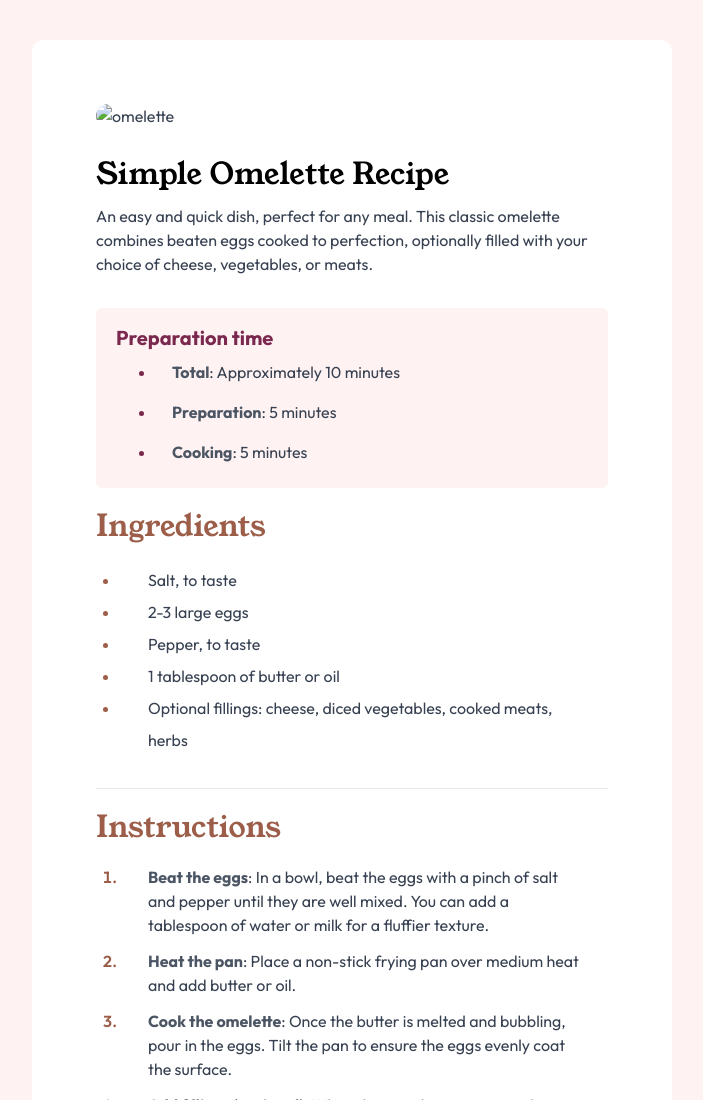
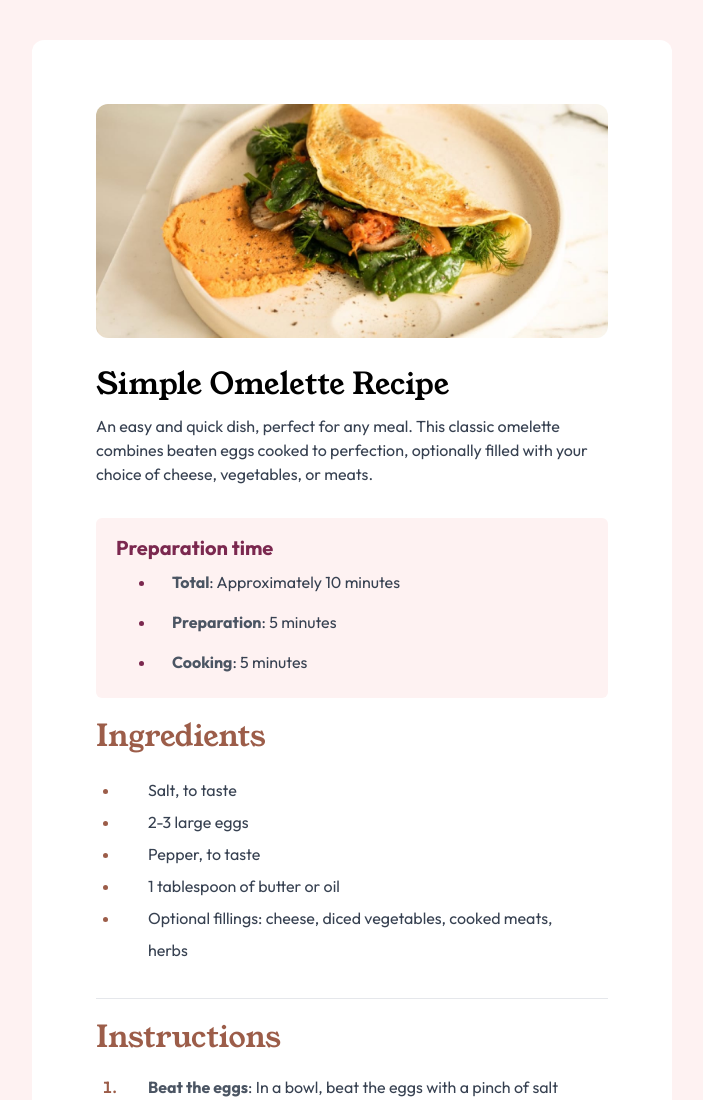
Before and after one commit to gira1992/Recipe--menu, a website: page index.html in a window 1280 px wide. Shown: the top 1100 px of the page, without its empty margins (288-991 px from the left). Drawn offline with nearby package versions, Linux system fonts and the light colour scheme; files that its build step writes are made by us from their sources; the site is published under a folder, as on GitHub Pages, so addresses that start at the root find nothing.

Commit message:
Update index.html

```diff
--- a/index.html
+++ b/index.html
@@ -16,7 +16,7 @@
   <div class="bg-white md:w-1/2 md:mx-auto md:rounded-xl md:p-16">
     <!-- BANNER -->
     <div class="md:rounded-xl overflow-hidden">
-      <img class="w-full object-cover" src="/assets/images/image-omelette.jpeg" alt="omelette">
+      <img class="w-full object-cover" src="./assets/images/image-omelette.jpeg" alt="omelette">
     </div>
 
     <div class="p-6 md:p-0">
```
